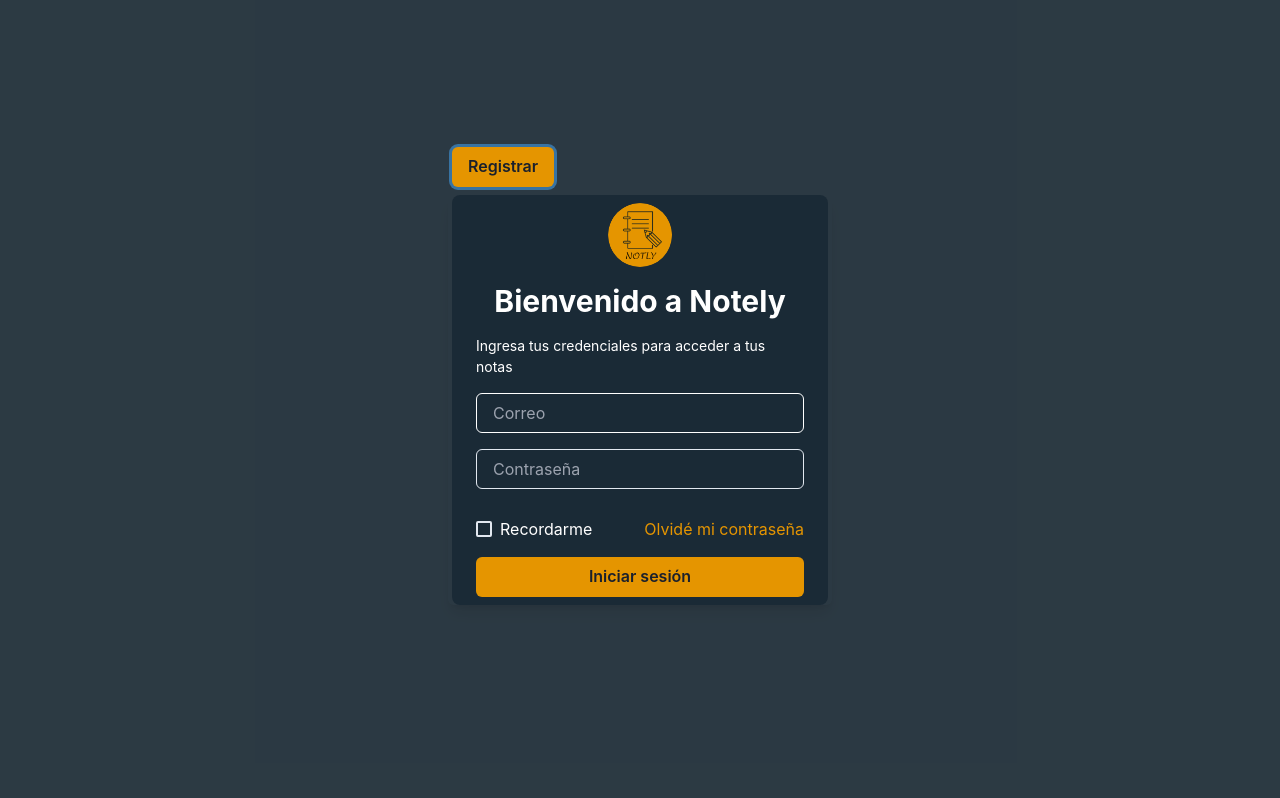
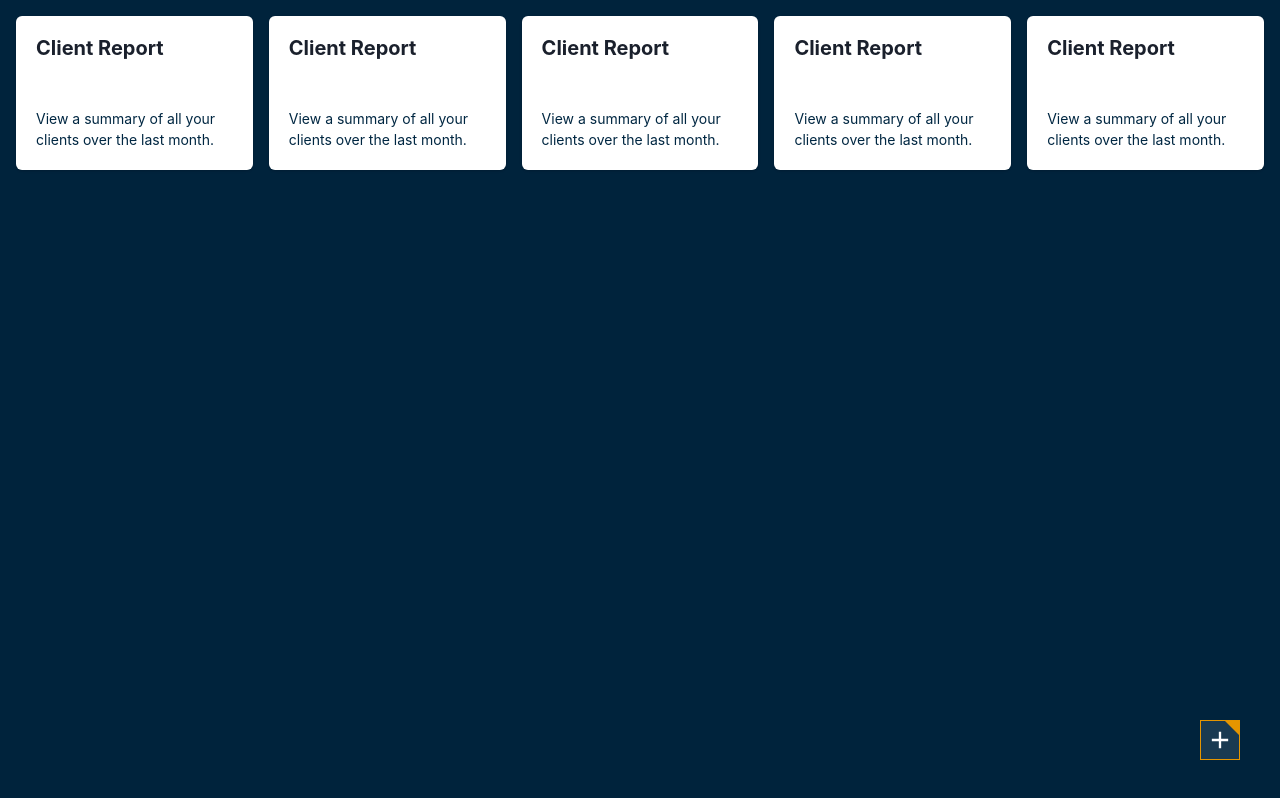
Before and after one commit to tvalverdes/notes_front, a React (Vite) app: page / in a window 1280 px wide. Built offline with nearby package versions, Linux system fonts and the light colour scheme; no server answers.

Commit message:
notes in process

```diff
--- a/src/App.css
+++ b/src/App.css
@@ -196,3 +196,64 @@ html, body {
     transform: rotateY(0deg);
   }
 }
+
+
+/* ADD BUTTON */
+.plusButton {
+  --plus_sideLength: 2.5rem;
+  --plus_topRightTriangleSideLength: 0.9rem;
+  position: relative;
+  display: flex;
+  justify-content: center;
+  align-items: center;
+  border: 1px solid #E59500;
+  width: var(--plus_sideLength);
+  height: var(--plus_sideLength);
+  background-color: #546E8050;
+  overflow: hidden;
+}
+
+.plusButton::before {
+  position: absolute;
+  content: "";
+  top: 0;
+  right: 0;
+  width: 0;
+  height: 0;
+  border-width: 0 var(--plus_topRightTriangleSideLength) var(--plus_topRightTriangleSideLength) 0;
+  border-style: solid;
+  border-color: transparent #E59500 transparent transparent;
+  transition-timing-function: ease-in-out;
+  transition-duration: 0.2s;
+}
+
+.plusButton:hover {
+  cursor: pointer;
+}
+
+.plusButton:hover::before {
+  --plus_topRightTriangleSideLength: calc(var(--plus_sideLength) * 2);
+}
+
+.plusButton:focus-visible::before {
+  --plus_topRightTriangleSideLength: calc(var(--plus_sideLength) * 2);
+}
+
+.plusButton>.plusIcon {
+  fill: white;
+  width: calc(var(--plus_sideLength) * 0.7);
+  height: calc(var(--plus_sideLength) * 0.7);
+  z-index: 1;
+  transition-timing-function: ease-in-out;
+  transition-duration: 0.2s;
+}
+
+.plusButton:hover>.plusIcon {
+  fill: black;
+  transform: rotate(180deg);
+}
+
+.plusButton:focus-visible>.plusIcon {
+  fill: black;
+  transform: rotate(180deg);
+}
--- a/src/App.jsx
+++ b/src/App.jsx
@@ -8,6 +8,8 @@ import { NoteCard } from './components/note/NoteCard'
 import { useEffect, useState } from 'react'
 import { LoadingModal } from './components/modal/LoadingModal'
 import { startServer } from './utils/loading.utils'
+import { Navbar } from './components/navbar/Navbar'
+import { AddNote } from './components/note/AddNote'
 
 function App() {
   const showLogin = useSelector((state) => state.login)
@@ -19,10 +21,20 @@ function App() {
   }, [])
   return (
     <>
-      <div className="bg-primary-300 h-screen z-20">
+      {/* <Navbar /> */}
+      <div className="bg-primary-600 h-screen z-20">
         {loading ? <LoadingModal /> : null}
-        {!enableNotes ? (
-          <NoteCard />
+        {enableNotes ? (
+          <>
+            <div className="grid grid-cols-1 sm:grid-cols-3 lg:grid-cols-4 xl:grid-cols-5 p-4 gap-4">
+              <NoteCard />
+              <NoteCard />
+              <NoteCard />
+              <NoteCard />
+              <NoteCard />
+            </div>
+            <AddNote />
+          </>
         ) : (
           <ModalWindow
             loading={loading}
--- a/src/components/modal/ModalWindow.jsx
+++ b/src/components/modal/ModalWindow.jsx
@@ -29,7 +29,7 @@ export function ModalWindow({ component, loading }) {
         size={'sm'}
         isCentered
       >
-        <ModalOverlay />
+        <ModalOverlay backgroundColor={'#546E8050'} />
         <ModalContent className="mx-2" bg={'transparent'}>
           <div className="absolute mx-1 -top-12">
             <SwitchAuthButton />
--- a/src/components/navbar/Navbar.jsx
+++ b/src/components/navbar/Navbar.jsx
@@ -3,6 +3,7 @@ import menu2 from 'react-useanimations/lib/menu2'
 import { GiHamburgerMenu } from 'react-icons/gi'
 import { AiOutlineUser } from 'react-icons/ai'
 import { useState } from 'react'
+import { Avatar } from '@chakra-ui/react'
 
 const links = [
   {
@@ -22,9 +23,9 @@ const links = [
 export const Navbar = () => {
   const [checked, setChecked] = useState(true)
   return (
-    <header className="container mx-auto">
-      <nav className="bg-slate-500 flex justify-between items-center p-4">
-        <p>LOGO</p>
+    <header className="bg-primary-600 container mx-auto">
+      <nav className=" flex justify-between items-center p-4">
+        <Avatar name="Logo" size="lg" src="logo.png" />
         <ul className="hidden md:flex gap-6">
           {links.map((link) => (
             <li key={link}>{link.text}</li>
--- /dev/null
+++ b/src/components/note/AddNote.jsx
@@ -0,0 +1,102 @@
+import {
+  Button,
+  FormControl,
+  FormErrorMessage,
+  FormLabel,
+  Input,
+  Modal,
+  ModalBody,
+  ModalCloseButton,
+  ModalContent,
+  ModalFooter,
+  ModalHeader,
+  ModalOverlay,
+  Textarea,
+  useDisclosure,
+} from '@chakra-ui/react'
+import { useForm } from 'react-hook-form'
+import { yupResolver } from '@hookform/resolvers/yup'
+import * as yup from 'yup'
+import { SubmitButton } from '../button/SubmitButton'
+import { createNote } from '../../utils/note.utils'
+
+export const AddNote = () => {
+  const { isOpen, onOpen, onClose } = useDisclosure()
+  const schema = yup.object({
+    title: yup.string().trim().notRequired(),
+    text: yup.string().trim().required('Ingresa el texto de la nota'),
+  })
+  const { register, handleSubmit, formState } = useForm({
+    resolver: yupResolver(schema),
+  })
+  const { errors } = formState
+  const onSubmit = async (data) => {
+    if (errors.title || errors.text) {
+      return
+    } else {
+      const res = await createNote(data)
+      console.log(res)
+    }
+  }
+  return (
+    <>
+      <button onClick={onOpen}>
+        <div tabIndex="0" className="plusButton absolute right-10 bottom-10">
+          <svg
+            className="plusIcon"
+            xmlns="http://www.w3.org/2000/svg"
+            viewBox="0 0 30 30"
+          >
+            <g mask="url(#mask0_21_345)">
+              <path d="M13.75 23.75V16.25H6.25V13.75H13.75V6.25H16.25V13.75H23.75V16.25H16.25V23.75H13.75Z"></path>
+            </g>
+          </svg>
+        </div>
+      </button>
+
+      <Modal isOpen={isOpen} onClose={onClose} isCentered>
+        <ModalOverlay />
+        <ModalContent>
+          <ModalHeader>Crear Nota</ModalHeader>
+          <ModalCloseButton />
+          <ModalBody pb={6} className="flex flex-col gap-1">
+            <form onSubmit={handleSubmit(onSubmit)}>
+              <FormControl isInvalid={errors}>
+                <FormLabel>Título</FormLabel>
+                <Input
+                  {...register('title')}
+                  placeholder="Ingresa el título"
+                  focusBorderColor="#E59500"
+                  isInvalid={errors.title !== undefined} //errors.mail returns true always, that's why I'm not equals
+                  borderColor="black"
+                  errorBorderColor="crimson"
+                  textColor="black"
+                />
+              </FormControl>
+              <FormControl isInvalid={errors} isRequired>
+                <FormLabel className="pt-2">Texto</FormLabel>
+                <Textarea
+                  {...register('text')}
+                  placeholder="¿Qué quieres recordar?"
+                  focusBorderColor="#E59500"
+                  isInvalid={errors.text !== undefined} //errors.mail returns true always, that's why I'm not equals
+                  borderColor="black"
+                  errorBorderColor="crimson"
+                  textColor="black"
+                  resize={'none'}
+                />
+                <FormErrorMessage>{errors.text?.message}</FormErrorMessage>
+              </FormControl>
+              <div className="w-full grid grid-cols-2">
+                <SubmitButton text={'Guardar'} />
+                <Button ms={3} onClick={onClose}>
+                  Cancelar
+                </Button>
+              </div>
+            </form>
+          </ModalBody>
+        </ModalContent>
+      </Modal>
+    </>
+  )
+}
--- a/src/components/note/NoteCard.jsx
+++ b/src/components/note/NoteCard.jsx
@@ -1,3 +1,29 @@
+import {
+  Box,
+  Card,
+  CardBody,
+  CardHeader,
+  Heading,
+  Stack,
+  StackDivider,
+  Text,
+} from '@chakra-ui/react'
+
 export const NoteCard = () => {
-  return <h1>NOTAS</h1>
+  return (
+    <Card>
+      <CardHeader>
+        <Heading size="md">Client Report</Heading>
+      </CardHeader>
+      <CardBody>
+        <Stack divider={<StackDivider />} spacing="4">
+          <Box>
+            <Text pt="2" fontSize="sm" className="text-primary-500">
+              View a summary of all your clients over the last month.
+            </Text>
+          </Box>
+        </Stack>
+      </CardBody>
+    </Card>
+  )
 }
--- /dev/null
+++ b/src/utils/note.utils.js
@@ -0,0 +1,18 @@
+import axios from 'axios'
+import { API_URL } from '../config/config'
+
+export const createNote = async (data) => {
+  try {
+    const response = await axios.post(
+      `${API_URL}/note`,
+      {
+        title: data.title,
+        text: data.text,
+      },
+      { withCredentials: true }
+    )
+    return response
+  } catch (error) {
+    return error.response
+  }
+}
```
Also changed, not shown: src/components/login/Login.jsx (line endings or trailing spaces).
